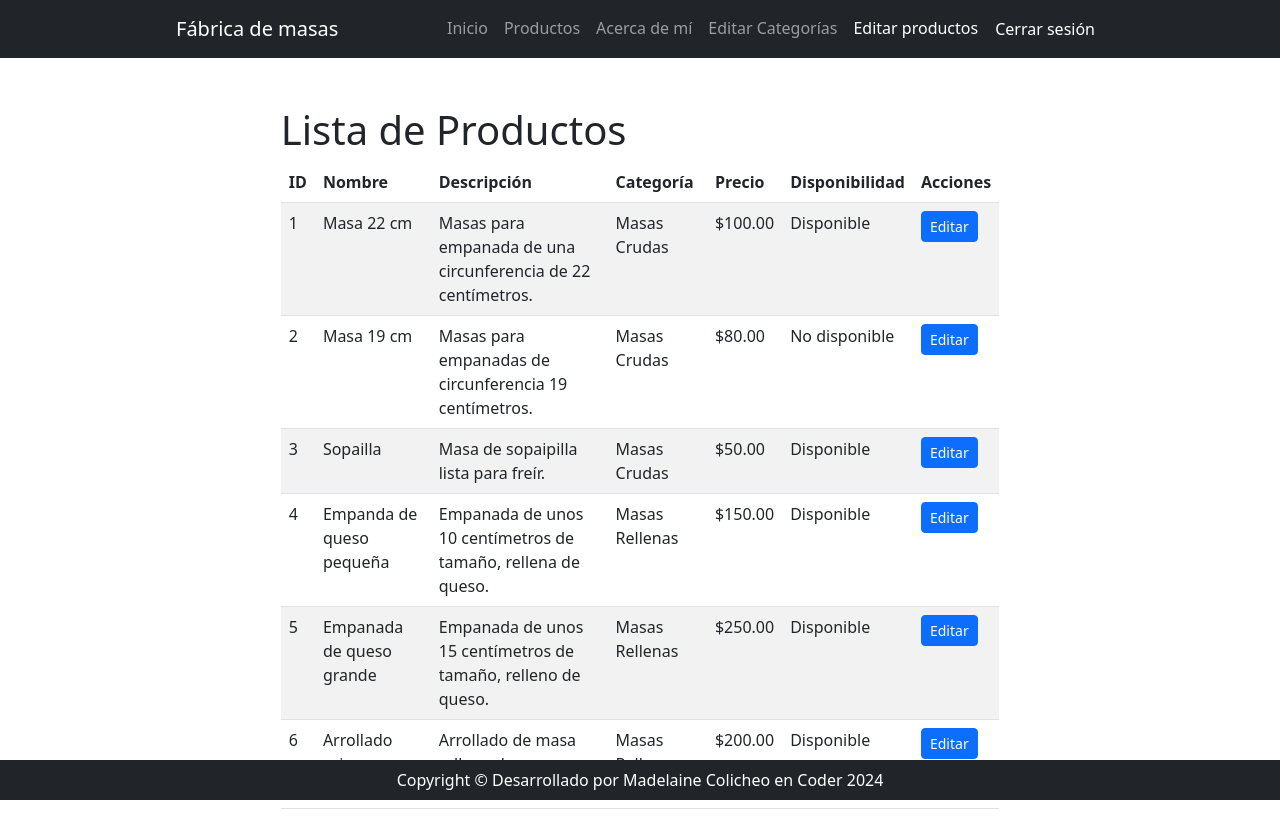
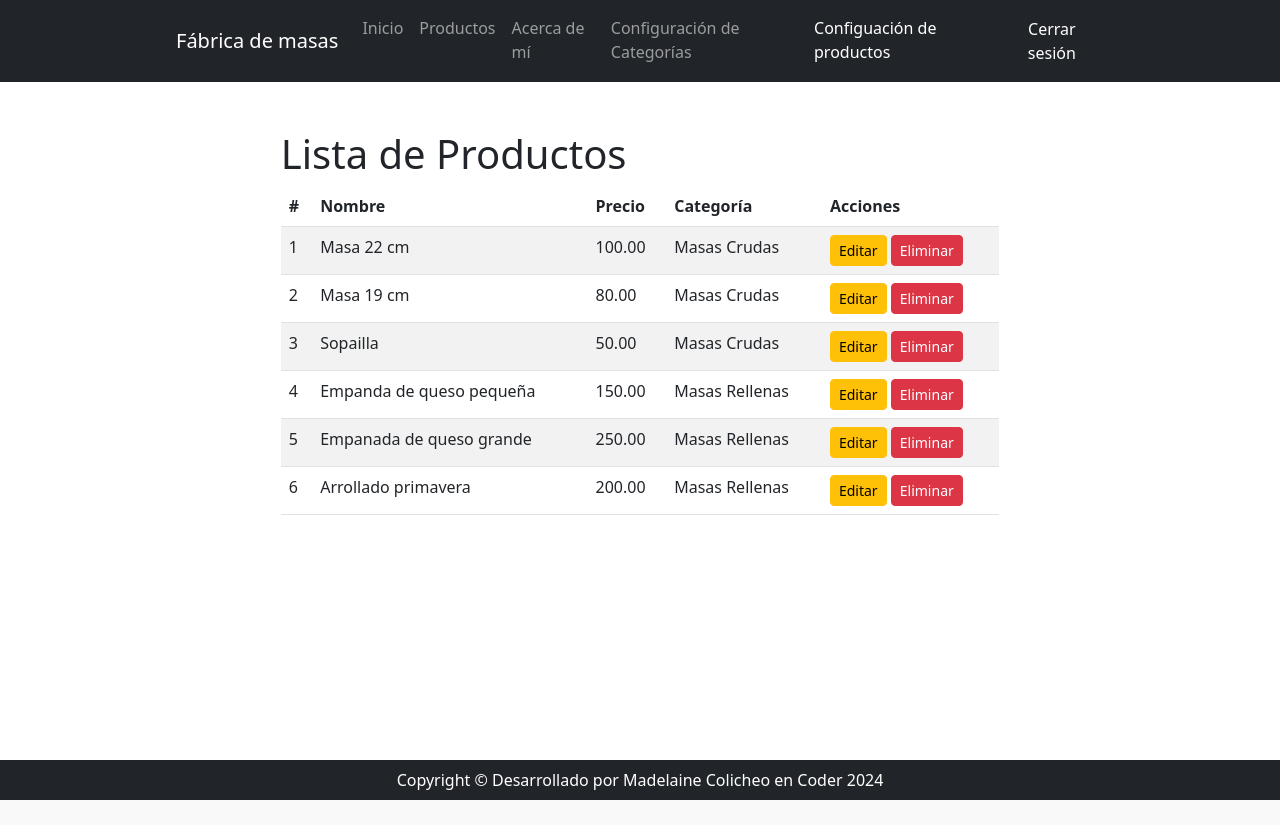
Before and after one commit to MadelaineColicheo/coder-Madelaine, a Django app: page /productos/ in a window 1280 px wide. After the commit the page ends 800 px from the top, so only its background shows below. Run offline with Django 5.2, Linux system fonts and the light colour scheme; a user stored in the database is signed in; data comes from the database, SQL or seed files in the repository; some libraries are stand-ins or nearby versions.

Commit message:
Boton eliminar Productos

```diff
--- a/src/app/templates/app/componentes/navbar.html
+++ b/src/app/templates/app/componentes/navbar.html
@@ -28,10 +28,10 @@
                 {% if user.is_authenticated %}
                     <!-- Enlace al panel de administración -->
                     <li class="nav-item">
-                        <a class="nav-link {% if request.resolver_match.url_name == 'listar_categorias' %}active{% endif %}" href="{% url 'app:listar_categorias' %}">Editar Categorías</a>
+                        <a class="nav-link {% if request.resolver_match.url_name == 'listar_categorias' %}active{% endif %}" href="{% url 'app:listar_categorias' %}">Configuración de Categorías</a>
                     </li>
                     <li class="nav-item">
-                        <a class="nav-link {% if request.resolver_match.url_name == 'listar_productos' %}active{% endif %}" href="{% url 'app:listar_productos' %}">Editar productos</a>
+                        <a class="nav-link {% if request.resolver_match.url_name == 'listar_productos' %}active{% endif %}" href="{% url 'app:listar_productos' %}">Configuación de productos</a>
                     </li>
 
                     <!-- Botón para cerrar sesión -->
--- a/src/app/templates/app/listar_productos.html
+++ b/src/app/templates/app/listar_productos.html
@@ -1,31 +1,45 @@
 {% extends 'app/base.html' %}
 
 {% block content %}
+
+{% if messages %}
+<div class="container mt-3">
+    {% for message in messages %}
+    <div class="alert alert-{{ message.tags }}">
+        {{ message }}
+    </div>
+    {% endfor %}
+</div>
+{% endif %}
+
 <div class="container mt-5">
     <h1>Lista de Productos</h1>
     <table class="table table-striped">
         <thead>
             <tr>
-                <th>ID</th>
+                <th>#</th>
                 <th>Nombre</th>
-                <th>Descripción</th>
+                <th>Precio</th>
                 <th>Categoría</th>
-                <th>Precio</th>
-                <th>Disponibilidad</th>
                 <th>Acciones</th>
             </tr>
         </thead>
         <tbody>
             {% for producto in productos %}
             <tr>
-                <td>{{ producto.id }}</td>
+                <td>{{ forloop.counter }}</td>
                 <td>{{ producto.nombre }}</td>
-                <td>{{ producto.descripcion }}</td>
+                <td>{{ producto.precio }}</td>
                 <td>{{ producto.categoria.nombre }}</td>
-                <td>${{ producto.precio }}</td>
-                <td>{{ producto.disponibilidad|yesno:"Disponible,No disponible" }}</td>
                 <td>
-                    <a href="{% url 'app:editar_producto' producto.id %}" class="btn btn-primary btn-sm">Editar</a>
+                    <!-- Botón para editar -->
+                    <a href="{% url 'app:editar_producto' producto.id %}" class="btn btn-warning btn-sm">Editar</a>
+
+                    <!-- Botón para eliminar -->
+                    <form method="post" action="{% url 'app:eliminar_producto' producto.id %}" style="display:inline;">
+                        {% csrf_token %}
+                        <button type="submit" class="btn btn-danger btn-sm" onclick="return confirm('¿Estás seguro de que deseas eliminar este producto?');">Eliminar</button>
+                    </form>
                 </td>
             </tr>
             {% endfor %}
--- a/src/app/views.py
+++ b/src/app/views.py
@@ -135,10 +135,13 @@ def editar_categoria(request, categoria_id):
 def eliminar_producto(request, producto_id):
     producto = get_object_or_404(Producto, id=producto_id)
     producto.delete()
+    messages.success(request, "Producto eliminado con éxito.")
     return HttpResponseRedirect(reverse('app:listar_productos'))
+
 
 @login_required
 def eliminar_categoria(request, categoria_id):
     categoria = get_object_or_404(Categoria, id=categoria_id)
     categoria.delete()
+    messages.success(request, "Categoría eliminada con éxito.")
     return HttpResponseRedirect(reverse('app:listar_categorias'))
```
Also changed, not shown: src/app/templates/app/listar_categorias.html (+11 -0 lines).
